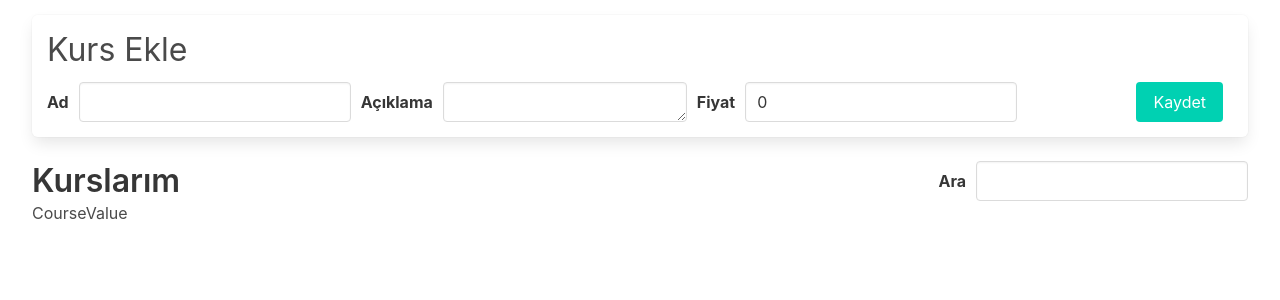
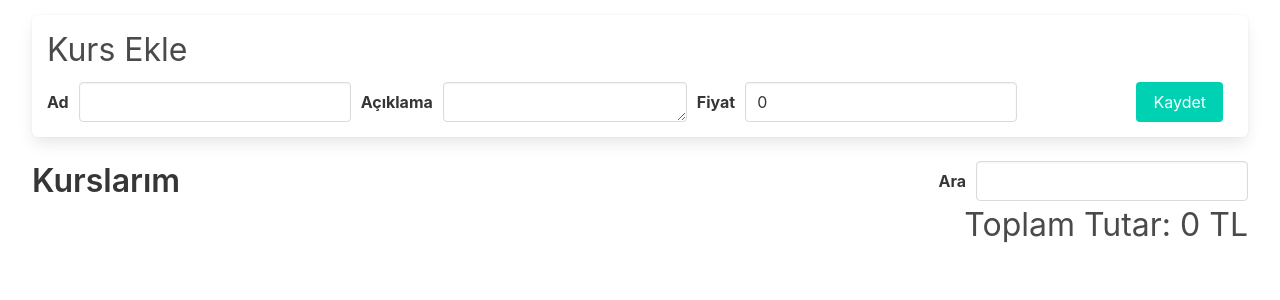
Before and after one commit to erennkazan/redux-courses, a React (Create React App) app in the folder redux-courses/: page / in a window 1280 px wide. Shown: the top 300 px of the page. Built offline with nearby package versions, Linux system fonts and the light colour scheme.

Commit message:
course price collection

```diff
--- a/redux-courses/src/components/CourseList.js
+++ b/redux-courses/src/components/CourseList.js
@@ -5,8 +5,14 @@
 
 function CourseList() {
   const dispatch = useDispatch();
-  const courses = useSelector((state)=>{
-    return state.courses.data
+  const {courses} = useSelector(({form,courses:{data,searchTerm}})=>{
+
+    const filteredCourses=data.filter((course)=>course.name.toLowerCase().includes(searchTerm.toLowerCase()))
+
+    return{
+      courses:filteredCourses,
+    }
+    // return state.courses.data
   });
 
   const renderedCourses= courses.map((course)=>{
--- a/redux-courses/src/components/CourseValue.js
+++ b/redux-courses/src/components/CourseValue.js
@@ -1,9 +1,21 @@
 import React from 'react'
+import { useSelector } from 'react-redux';
 
 function CourseValue() {
+
+  const totalCost = useSelector(({form,courses:{data,searchTerm}})=> data.filter((course)=>
+  course.name.toLowerCase().includes(searchTerm.toLowerCase())
+  ).reduce((acc,course)=>acc+course.cost,0)
+  // let cost = 0;
+  // for(let course of filteredCourses)
+  // {
+  //   cost += course.cost;
+  // }
+  // return cost;
+);
   return (
-    <div>CourseValue</div>
-  )
+    <div className='coursePrice'>Toplam Tutar: {totalCost} TL</div>
+  );
 }
 
 export default CourseValue
```
